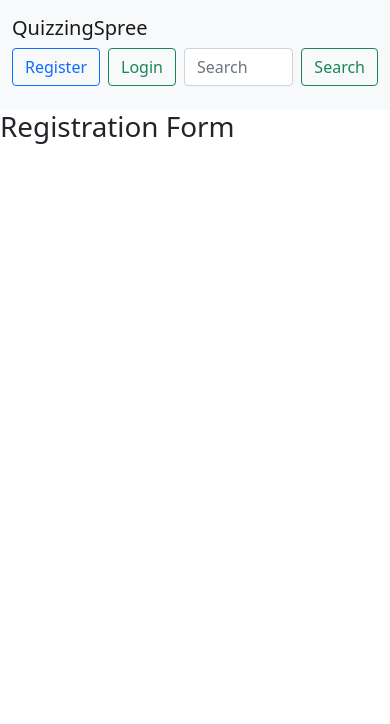
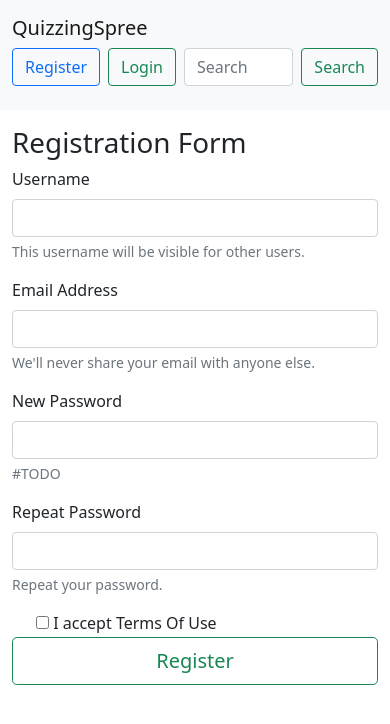
Before and after one commit to mtyton/QuizzingSpree, a Flask app: page /auth/register in a window 390 px wide. Shown: the top 724 px of the page. Run offline with Flask 2, Linux system fonts and the light colour scheme; parts of the project's set-up code (start-up, migrations or seed data) failed here and were passed over.

Commit message:
implemented post method for register view, added suitable tests

```diff
--- a/app.py
+++ b/app.py
@@ -23,6 +23,8 @@ def create_app(predefined_config=None):
         app.config.from_object(get_proper_config_name(mode))
     else:
         app.config.from_object(predefined_config)
+    # database configuration
+    database.register_database(app)
     # login manager
     configure_login_manager(app)
     # blueprint registration
@@ -35,4 +37,3 @@ if __name__ == "__main__":
     quizzing = create_app()
     quizzing.run()
     # initialze database only if this is the main file
-    database.create_database(quizzing)
--- a/apps/auth/forms.py
+++ b/apps/auth/forms.py
@@ -1,3 +1,4 @@
+from typing import Union
 from wtforms import (
     Form, BooleanField, StringField, PasswordField,
     validators
@@ -5,6 +6,7 @@ from wtforms import (
 from werkzeug.security import check_password_hash
 
 from apps.auth.models import User
+from database.database import db
 
 
 class RegistrationForm(Form):
@@ -19,9 +21,51 @@ class RegistrationForm(Form):
         "I accept Terms Of Use", [validators.DataRequired()]
     )
 
-    def save(self):
+    def __check_password_match(self) -> bool:
+        return (
+            self.data.get('password') == self.data.get('confirm')
+            and self.data.get('password') is not None
+        )
+
+    def __check_if_user_already_exists(self) -> bool:
+        user = User.query.filter_by(email=self.data.get('email')).first()
+        if user:
+            return True
+        # TODO add proper form errors
+        user = User.query.filter_by(username=self.data.get('username')).first()
+        return user is not None
+
+    def validate(self, extra_validators=None) -> bool:
+        valid = super().validate(extra_validators)
+        # check if there exists such a user
+        if self.__check_if_user_already_exists():
+            return False
+        # check if password match
+        if not self.__check_password_match():
+            self.form_errors
+            return False
+
+        return valid
+
+    # TODO - implement method which will notify user about his registration
+    def __send_registration_email(self) -> int:
+        pass
+
+    def save(self) -> Union[User, None]:
         if not self.data:
             return
+        if not self.validate():
+            return
+
+        user_data = {
+            'username': self.data.get('username'),
+            'email': self.data.get('email'),
+            'password': self.data.get('password')
+        }
+        user = User(**user_data)
+        db.session.add(user)
+        db.session.commit()
+        return user
 
 
 class LoginForm(Form):
--- a/apps/auth/views.py
+++ b/apps/auth/views.py
@@ -56,11 +56,25 @@ class RegisterView(MethodView):
         }
 
     def get(self):
-        # TODO - registered user should be redirected to my-account
+        # if user is authorized he should not be able to register
         if current_user.is_authenticated:
             return redirect(url_for('auth.my_account'), code=302)
 
         return render_template(self.template_name, **self.get_context())
+
+    def post(self):
+        # if user is authorized he should not be able to register
+        if current_user.is_authenticated:
+            return redirect(url_for('auth.my_account'), code=302)
+        form = RegistrationForm(request.form)
+        user = form.save()
+        if not user:
+            flash("Something went wrong", "error")
+            return render_template(self.template_name, **{'form': form})
+
+        # after creating an account automatically login user
+        login_user(user)
+        return redirect(url_for('auth.my_account'), code=201)
 
 
 class MyAccountView(MethodView):
--- a/database/database.py
+++ b/database/database.py
@@ -9,7 +9,7 @@ using SqlAlchemy.
 db = SQLAlchemy()
 
 
-def create_database(app):
+def register_database(app):
     db.app = app
     with app.app_context():
         db.init_app(app)
--- /dev/null
+++ b/static/css/base/base.css
@@ -0,0 +1,11 @@
+ul .flashes {
+   list-style-type: none;
+}
+
+ul {
+    color:red;
+}
+
+.flashes {
+    display: inline-block;
+}
--- a/static/css/base/navbar.css
+++ /dev/null
@@ -1,5 +0,0 @@
- ul .nav {
-  list-style-type: none;
-  margin: 0;
-  padding: 0;
-}
--- a/templates/auth/account.html
+++ b/templates/auth/account.html
@@ -0,0 +1 @@
+{% extends 'base/base.html' %}
--- a/templates/auth/login.html
+++ b/templates/auth/login.html
@@ -0,0 +1 @@
+{% extends 'base/base.html' %}
--- a/templates/auth/register.html
+++ b/templates/auth/register.html
@@ -2,17 +2,45 @@
 
 {% block content %}
 
-    {% with messages = get_flashed_messages() %}
-       {% if messages %}
-          {% for message in messages %}
-             {{ message }}
-          {% endfor %}
-       {% endif %}
-    {% endwith %}
+    <div class="container mt-3">
+        <h1>Registration Form</h1>
+        <form method="post">
+            {{ form.csrf_token }}
 
-    <h1>Registration Form</h1>
-    <form method="post">
+            <div class="mb-3">
+                <label for="usernameInput">{{form.username.label(class="form-label")}}</label>
+                {{form.username(class="form-control", id="usernameInput")}}
+                <div id="usernameHelp" class="form-text">This username will be visible for other users.</div>
+            </div>
 
-    </form>
+            <div class="mb-3">
+            <label for="emailInput">{{form.email.label(class="form-label")}}</label>
+            {{form.email(class="form-control", id="emailInput")}}
+            <div id="emailHelp" class="form-text">We'll never share your email with anyone else.</div>
+            </div>
+
+            <div class="mb-3">
+                <label for="passwordInput">{{form.password.label(class="form-label")}}</label>
+                {{form.password(class="form-control", id="passwordInput")}}
+                <div id="passwordHelp" class="form-text">#TODO</div>
+            </div>
+
+            <div class="mb-3">
+                <label for="confirmPasswordInput">{{form.confirm.label(class="form-label")}}</label>
+                {{form.confirm(class="form-control", id="confirmPasswordInput")}}
+                <div id="confirmPasswordHelp" class="form-text">Repeat your password.</div>
+            </div>
+
+            <div class="form-check">
+                {{form.accept_tos(class="form-check-inpu", id="flexCheckDefault")}}
+                {{form.accept_tos.label(class="form-check-label", for="flexCheckDefault")}}
+            </div>
+            <div class="d-grid gap-2 d-md-flex justify-content-md-end">
+                <input type="submit" value="Register" class="btn btn-lg btn-outline-success">
+            </div>
+
+        </form>
+    </div>
+
 
 {% endblock %}
--- a/templates/base/base.html
+++ b/templates/base/base.html
@@ -4,6 +4,7 @@
     <meta name="charset" content="UTF-8"/>
     <title>QuizzingSpree</title>
     <link href="https://cdn.jsdelivr.net/npm/bootstrap@5.1.3/dist/css/bootstrap.min.css" rel="stylesheet" integrity="sha384-1BmE4kWBq78iYhFldvKuhfTAU6auU8tT94WrHftjDbrCEXSU1oBoqyl2QvZ6jIW3" crossorigin="anonymous">
+    <link rel="stylesheet" type="text/css" href="{{ url_for('static', filename='base/base.css') }}"/>
     {% block headextras %}
     {% endblock %}
 
@@ -11,6 +12,23 @@
 
 <body>
     {% include 'base/partials/navbar.html' %}
+
+    {% block messages %}
+        <div class="container mt-3">
+            {% with messages = get_flashed_messages(with_categories=true) %}
+                {% if messages %}
+                    {% for category, message in messages %}
+                        <div class="alert
+                        alert-{% if category == 'error' %}danger{%else%}
+                        {%if category=='info'%}info{%else%}success
+                        {%endif%}{%endif%}"
+                        >{{ message }}</div>
+                    {% endfor %}
+               {% endif %}
+            {% endwith %}
+        </div>
+    {% endblock %}
+
     {% block content %}
     {% endblock %}
     <script src="https://cdn.jsdelivr.net/npm/bootstrap@5.1.3/dist/js/bootstrap.bundle.min.js" integrity="sha384-ka7Sk0Gln4gmtz2MlQnikT1wXgYsOg+OMhuP+IlRH9sENBO0LRn5q+8nbTov4+1p" crossorigin="anonymous"></script>
```
Also changed, not shown: apps/auth/tests/test_views.py (+40 -4 lines), requirements.txt (+14 -0 lines), templates/auth/logout.html (deleted).
